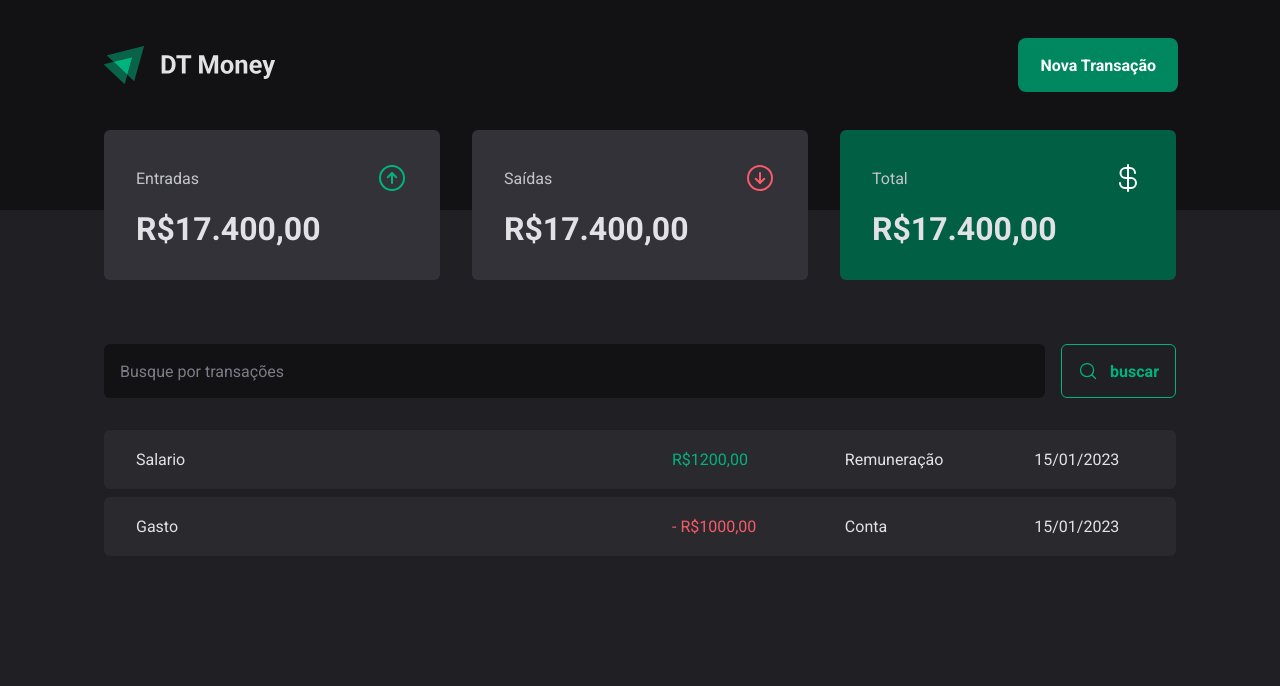
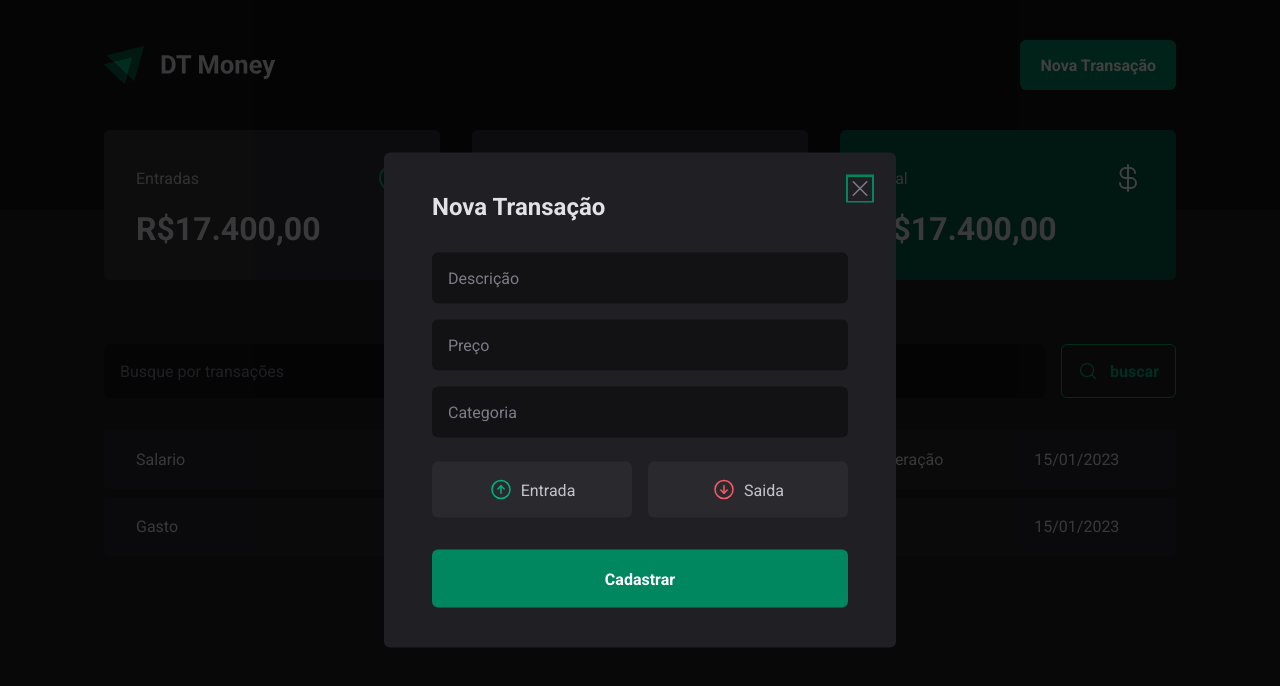
Before and after one commit to DouglasO-R/dt-money, a React (Vite) app: page / in a window 1280 px wide. Both pictures are taken after a click on the button "Nova Transação". Shown: the top 686 px of the page. Built offline with nearby package versions, Linux system fonts and the light colour scheme.

Commit message:
feat(Components/NewTransactionModal):Create a modal UI and put it in Header

```diff
--- a/package.json
+++ b/package.json
@@ -9,6 +9,8 @@
     "preview": "vite preview"
   },
   "dependencies": {
+    "@radix-ui/react-dialog": "^1.0.2",
+    "@radix-ui/react-radio-group": "^1.1.1",
     "phosphor-react": "^1.4.1",
     "react": "^18.2.0",
     "react-dom": "^18.2.0",
--- a/src/components/Header/index.tsx
+++ b/src/components/Header/index.tsx
@@ -1,13 +1,29 @@
+import * as Dialog from "@radix-ui/react-dialog";
+import { NewTransactionModal } from "../NewTransactionModal";
+
 import logoImage from "./assets/logo.svg";
 import { HeaderContainer, HeaderContent, NewTransactionButton } from "./style";
 
 export function Header() {
     return (
         <HeaderContainer>
+
             <HeaderContent>
                 <img src={logoImage} alt="" />
-                <NewTransactionButton>Nova Transação</NewTransactionButton>
+
+                <Dialog.Root>
+
+                    <Dialog.Trigger asChild>
+                        <NewTransactionButton>Nova Transação</NewTransactionButton>
+                    </Dialog.Trigger>
+
+
+                    <NewTransactionModal />
+
+                </Dialog.Root>
+
             </HeaderContent>
+
         </HeaderContainer>
     )
 }
--- /dev/null
+++ b/src/components/NewTransactionModal/index.tsx
@@ -0,0 +1,48 @@
+import * as Dialog from "@radix-ui/react-dialog";
+import { ArrowCircleDown, ArrowCircleUp, X } from "phosphor-react";
+
+import { CloseButton, Content, Overlay, TransactionType, TransactionTypeButton } from "./style";
+
+
+export function NewTransactionModal() {
+    return (
+        <Dialog.Portal>
+
+            <Overlay />
+
+            <Content>
+                <Dialog.Title>Nova Transação</Dialog.Title>
+
+                <CloseButton >
+                    <X size={24} />
+                </CloseButton>
+
+                <form>
+                    <input type="text" placeholder="Descrição" required />
+                    <input type="number" placeholder="Preço" required />
+                    <input type="text" placeholder="Categoria" required />
+
+                    <TransactionType>
+                        <TransactionTypeButton variant="income" value="income">
+                            <ArrowCircleUp size={24} />
+                            Entrada
+                        </TransactionTypeButton>
+
+                        <TransactionTypeButton variant="outcome" value="outcome">
+                            <ArrowCircleDown size={24} />
+                            Saida
+                        </TransactionTypeButton>
+                    </TransactionType>
+
+                    <button type="submit">
+                        Cadastrar
+                    </button>
+                </form>
+
+
+
+            </Content>
+
+        </Dialog.Portal>
+    )
+}
--- /dev/null
+++ b/src/components/NewTransactionModal/style.ts
@@ -0,0 +1,121 @@
+import * as Dialog from "@radix-ui/react-dialog";
+import * as RadioGroup from '@radix-ui/react-radio-group';
+
+import styled from "styled-components";
+
+
+export const Overlay = styled(Dialog.Overlay)`
+    position: fixed;
+    width: 100vw;
+    height: 100vh;
+    inset: 0;
+    background-color: rgba(0,0,0,0.75);
+`
+
+export const Content = styled(Dialog.Content)`
+    min-width: 32rem;
+    border-radius: 6px;
+    padding: 2.5rem 3rem;
+    background-color: ${({ theme }) => theme["gray-800"]};
+
+    position: fixed;
+    top: 50%;
+    left: 50%;
+    transform: translate(-50%,-50%);
+
+    form {
+        margin-top: 2rem;
+
+        display: flex;
+        flex-direction: column;
+        gap: 1rem;
+
+        input{
+            border-radius: 6px;
+            border: none;
+            background-color: ${({ theme }) => theme["gray-900"]};
+            color: ${({ theme }) => theme["gray-300"]};
+            padding: 1rem;
+
+            &::placeholder{
+                color: ${({ theme }) => theme["gray-500"]};
+            }
+        }
+
+        button[type="submit"]{
+            height: 3.625rem;
+            border: 0;
+            background-color: ${({ theme }) => theme["green-500"]};
+            color: ${({ theme }) => theme["white"]};
+            font-weight: bold;
+            padding: 0 1.25rem;
+            border-radius: 6px;
+            margin-top: 1rem;
+            cursor: pointer;
+
+            &:hover{
+                background-color: ${({ theme }) => theme["green-700"]};
+                transition: background-color 0.2s;
+            }
+        }
+    }
+`
+
+export const CloseButton = styled(Dialog.Close)`
+    position: absolute;
+    background-color: transparent;
+    border: none;
+
+    top: 1.5rem;
+    right: 1.5rem;
+    line-height: 0;
+    cursor: pointer;
+    color: ${({ theme }) => theme["gray-500"]};
+
+`
+
+export const TransactionType = styled(RadioGroup.Root)`
+    display: grid;
+    grid-template-columns: repeat(2,1fr);
+    gap: 1rem;
+    margin-top: 0.5rem;
+`
+
+interface TransactionTypeButtonProps {
+    variant: "income" | "outcome"
+};
+
+export const TransactionTypeButton = styled(RadioGroup.Item) <TransactionTypeButtonProps>`
+    background-color: ${({ theme }) => theme["gray-700"]};
+    color: ${({ theme }) => theme["gray-300"]};
+
+    display: flex;
+    align-items: center;
+    justify-content: center;
+
+    gap: 0.5rem;
+    padding: 1rem;
+    border-radius: 6px;
+
+    cursor: pointer;
+    border: none;
+
+    svg {
+        color: ${({ theme, variant }) => variant === "income" ? theme["green-300"] : theme["red-300"]} ;
+    }
+
+    &[data-state="checked"]{
+        color: ${({ theme }) => theme["white"]};
+        background-color: ${({ theme, variant }) => variant === "income" ? theme["green-500"] : theme["red-500"]} ;
+
+        svg {
+            color: ${({ theme }) => theme["white"]};
+        }
+    }
+
+    &[data-state="unchecked"]:hover{
+        background-color: ${({ theme }) => theme["gray-600"]} ;
+
+    }
+
+`
```
Also changed, not shown: 1 other file (tests, documents, lock files or other folders).
